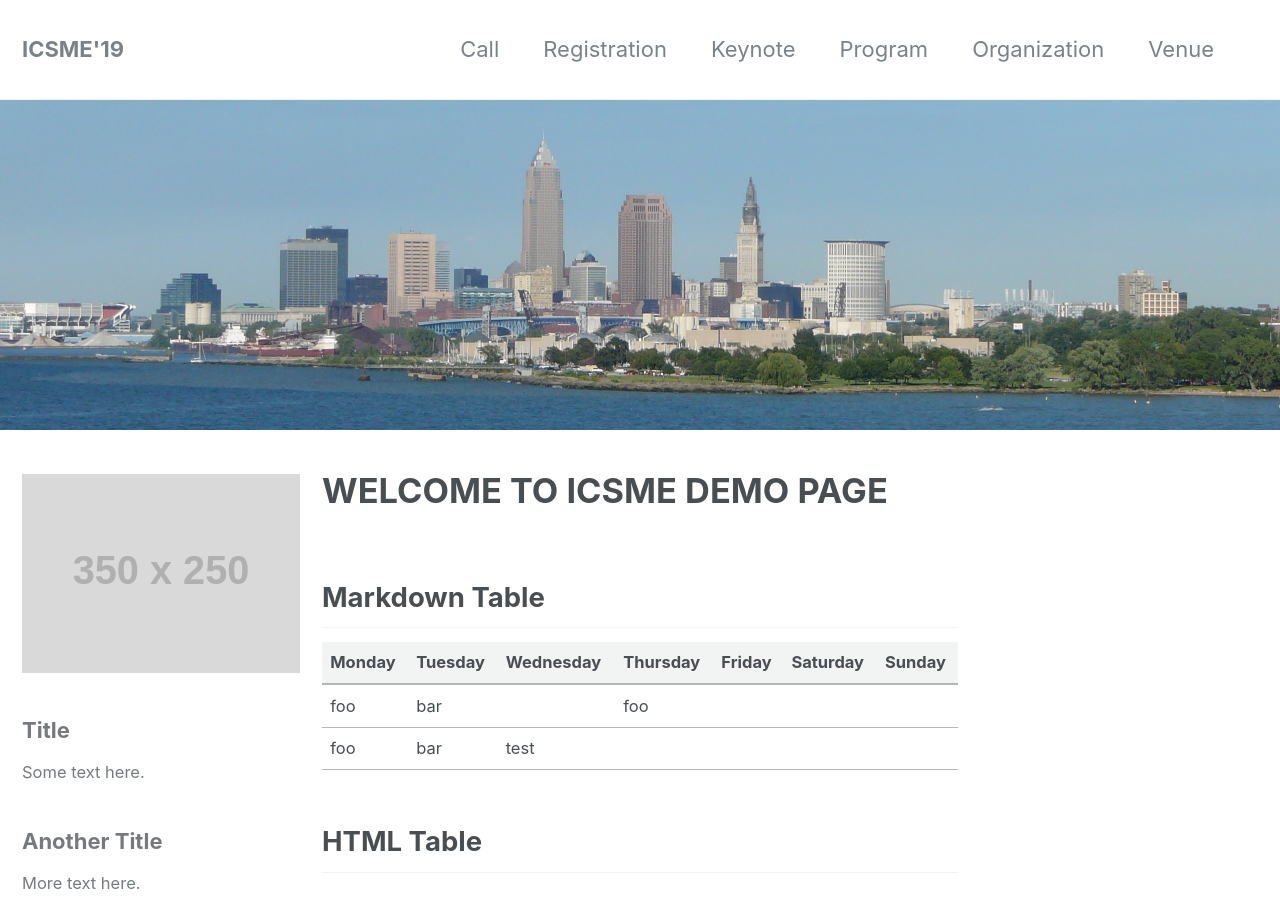
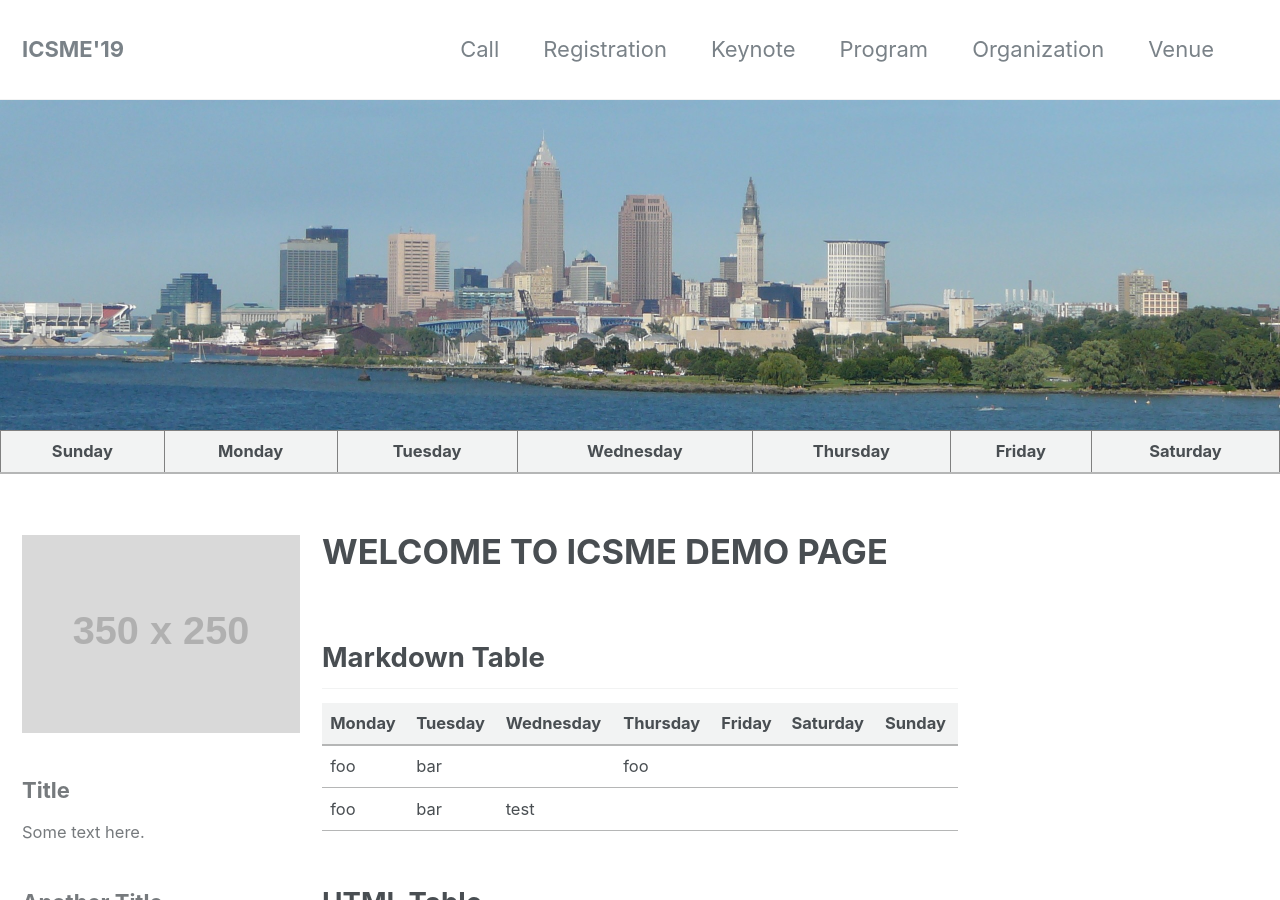
Before and after one commit to icsme2019/icsme2019.github.io, a Jekyll site: the page built from index.md, in a window 1280 px wide and 900 px high. Built offline with Jekyll 4.4.1, drawn with Linux system fonts in a browser that asks for light colours.

Commit message:
Support for schedule of events table on main page

```diff
--- a/_includes/page__hero.html
+++ b/_includes/page__hero.html
@@ -54,6 +54,21 @@
     </div>
   {% else %}
     <img src="{{ img_path }}" alt="{{ image_description }}" class="page__hero-image">
+
+    {% if page.title contains "ICSME" %}
+    <div><table border="1">
+      <thead>
+        <th class="events">Sunday</th>
+        <th class="events">Monday</th>
+        <th class="events">Tuesday</th>
+        <th class="events">Wednesday</th>
+        <th class="events">Thursday</th>
+        <th class="events">Friday</th>
+        <th class="events">Saturday</th>
+      </thead>
+    </table></div>
+    {% endif %}
+
   {% endif %}
   {% if page.header.caption %}
     <span class="page__hero-caption">{{ page.header.caption | markdownify | remove: "<p>" | remove: "</p>" }}</span>
--- a/_sass/minimal-mistakes/_tables.scss
+++ b/_sass/minimal-mistakes/_tables.scss
@@ -35,3 +35,9 @@ td,
 th {
   vertical-align: middle;
 }
+
+th.events {
+  padding: 0.5em;
+  font-weight: bold;
+  text-align: center;
+}
```
